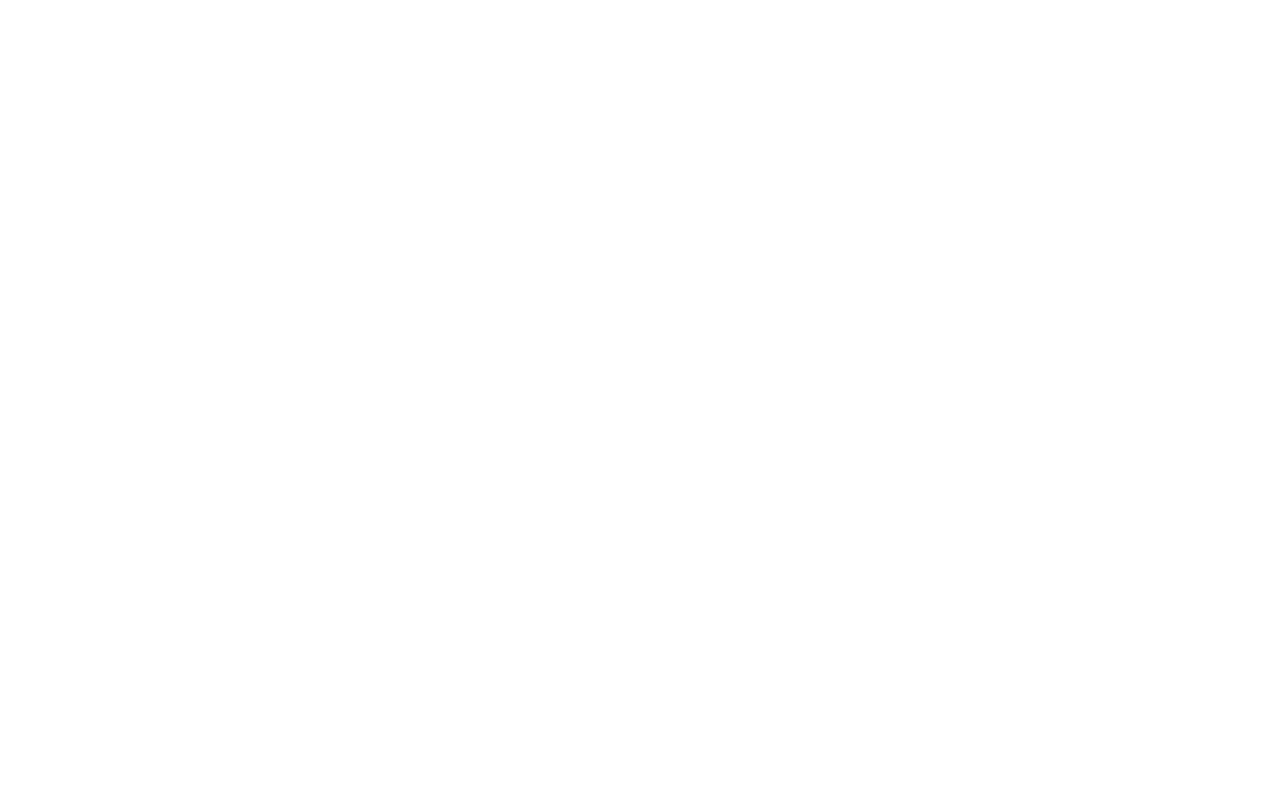
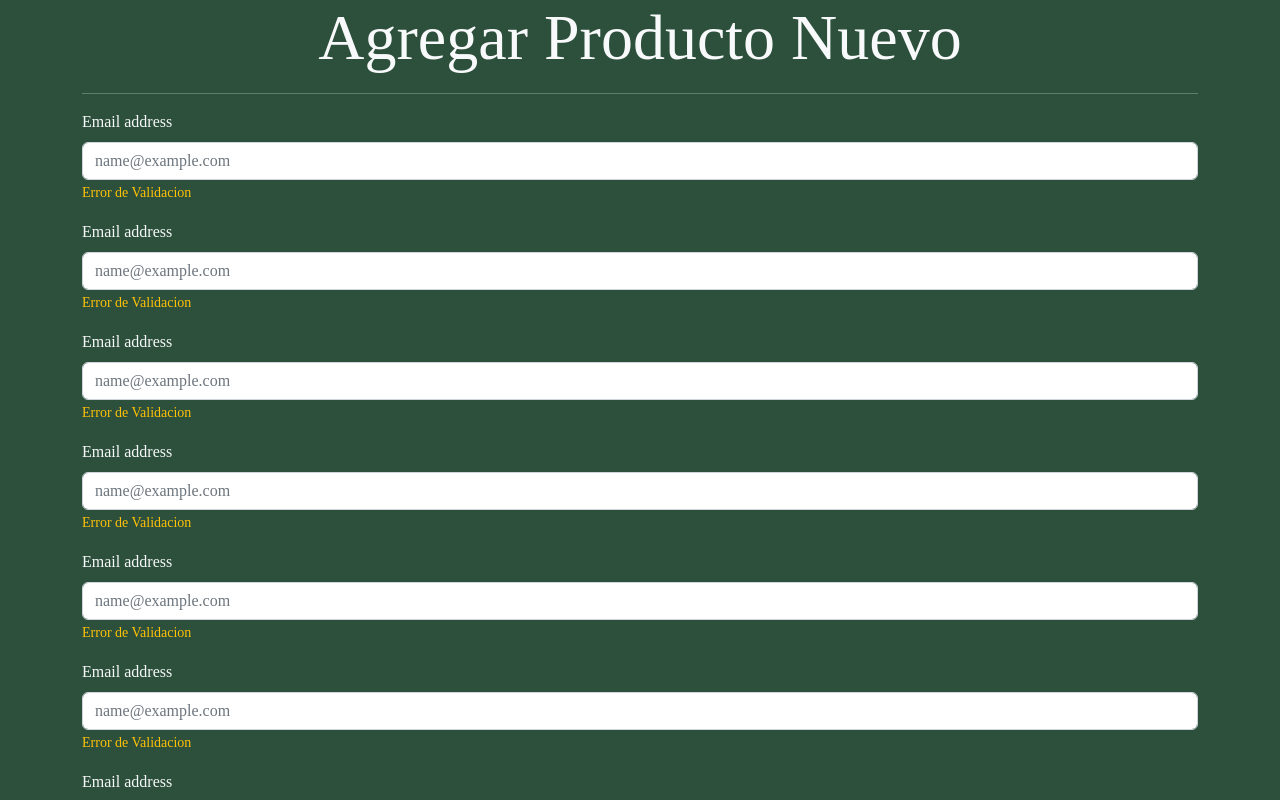
Before and after one commit to gonzalogg94/restaurantFront, a React (Create React App) app: page /administrador/crearProd in a window 1280 px wide. Before the commit this address had no page. Shown: the top 800 px of the page. Built offline with nearby package versions, Linux system fonts and the light colour scheme; a web font is replaced by a local one.

Commit message:
maquetado de los formularios Crear y Editar, terminados, aun sin validaciones

```diff
--- a/src/App.jsx
+++ b/src/App.jsx
@@ -5,6 +5,7 @@ import "bootstrap/dist/css/bootstrap.min.css";
 import "./components/style.css";
 import "bootstrap-icons/font/bootstrap-icons.css"
 import AdministradorProductos from './components/views/AdministradorProductos';
+import CrearProducto from './components/views/productos/CrearProducto';
 
 function App() {
   return (
@@ -13,6 +14,7 @@ function App() {
  <Route exact path='/' element={<Inicio></Inicio>}></Route>
  <Route exact path='/nosotros' element={<Nosotros></Nosotros>} />
  <Route exact path='/administrador' element={<AdministradorProductos/>} />
+ <Route exact path='/administrador/crearProd' element={<CrearProducto/>} />
  </Routes>
  </BrowserRouter>
   );
--- a/src/components/style.css
+++ b/src/components/style.css
@@ -8,6 +8,7 @@
 /* Color de fondo negro */
 .colorFondo {
   background-color:#2C503B;
+  min-height: 100vh;
 }
 
 /* clase para dar tamaño al banner principal de pa pagina */
--- a/src/components/views/AdministradorProductos.jsx
+++ b/src/components/views/AdministradorProductos.jsx
@@ -2,18 +2,22 @@ import React from "react";
 import { Container } from "react-bootstrap";
 import Table from "react-bootstrap/Table";
 import Button from "react-bootstrap/Button";
+import ItemProducto from "./productos/ItemProducto";
 
 const AdministradorProductos = () => {
   return (
+    <section className="colorFondo fuente">
       <Container>
         <div>
-        <h2 className="display-3 text-center my-2">Administrador de Productos</h2>
+          <h2 className="display-3 text-center my-2 text-light">
+            Administrador de Productos
+          </h2>
           <hr />
         </div>
-      <div>
-        <div className="d-flex justify-content-around  my-3">
+        <div className="table-responsive">
+          <div className="d-flex justify-content-around  my-3 text-light">
             <h3>Listado de Productos</h3>
-          <Button variant="outline-primary">Agregar</Button>
+            <Button variant="outline-info">Agregar</Button>
           </div>
           <Table striped bordered hover variant="dark">
             <thead>
@@ -28,20 +32,12 @@ const AdministradorProductos = () => {
               </tr>
             </thead>
             <tbody>
-            <tr>
-              <td>1</td>
-              <td>Mark</td>
-              <td>Otto</td>
-              <td>@mdo</td>
-              <td>@mdo</td>
-              <td>@mdo</td>
-              <td>@mdo</td>
-            </tr>
-
+              <ItemProducto />
             </tbody>
           </Table>
         </div>
       </Container>
+    </section>
   );
 };
 
--- /dev/null
+++ b/src/components/views/productos/CrearProducto.jsx
@@ -0,0 +1,60 @@
+import { Container } from "react-bootstrap";
+import Form from "react-bootstrap/Form";
+import Button from "react-bootstrap/Button";
+
+const CrearProducto = () => {
+  return (
+    <section className="colorFondo fuente text-light">
+      <Container>
+        <div>
+          <h2 className="display-3 text-center by-3">Agregar Producto Nuevo</h2>
+          <hr />
+        </div>
+        <div>
+          <Form className="by-3">
+            <Form.Group className="mb-3" controlId="exampleForm.ControlInput1">
+              <Form.Label>Email address</Form.Label>
+              <Form.Control type="text" placeholder="name@example.com" />
+              <Form.Text className="text-warning">Error de Validacion</Form.Text>
+            </Form.Group>
+            <Form.Group className="mb-3" controlId="exampleForm.ControlInput1">
+              <Form.Label>Email address</Form.Label>
+              <Form.Control type="text" placeholder="name@example.com" />
+              <Form.Text className="text-warning">Error de Validacion</Form.Text>
+            </Form.Group>
+            <Form.Group className="mb-3" controlId="exampleForm.ControlInput1">
+              <Form.Label>Email address</Form.Label>
+              <Form.Control type="text" placeholder="name@example.com" />
+              <Form.Text className="text-warning">Error de Validacion</Form.Text>
+            </Form.Group>
+            <Form.Group className="mb-3" controlId="exampleForm.ControlInput1">
+              <Form.Label>Email address</Form.Label>
+              <Form.Control type="text" placeholder="name@example.com" />
+              <Form.Text className="text-warning">Error de Validacion</Form.Text>
+            </Form.Group>
+            <Form.Group className="mb-3" controlId="exampleForm.ControlInput1">
+              <Form.Label>Email address</Form.Label>
+              <Form.Control type="text" placeholder="name@example.com" />
+              <Form.Text className="text-warning">Error de Validacion</Form.Text>
+            </Form.Group>
+            <Form.Group className="mb-3" controlId="exampleForm.ControlInput1">
+              <Form.Label>Email address</Form.Label>
+              <Form.Control type="text" placeholder="name@example.com" />
+              <Form.Text className="text-warning">Error de Validacion</Form.Text>
+            </Form.Group>
+            <Form.Group className="mb-3" controlId="exampleForm.ControlInput1">
+              <Form.Label>Email address</Form.Label>
+              <Form.Control type="text" placeholder="name@example.com" />
+              <Form.Text className="text-warning">Error de Validacion</Form.Text>
+            </Form.Group>
+            <Button variant="outline-info" type="submit" className="my-3 "size="lg">
+              Guardar
+            </Button>
+          </Form>
+        </div>
+      </Container>
+    </section>
+  );
+};
+
+export default CrearProducto;
--- a/src/components/views/productos/itemProducto.jsx
+++ b/src/components/views/productos/itemProducto.jsx
@@ -0,0 +1,17 @@
+import React from 'react';
+
+const itemProducto = () => {
+    return (
+        <tr>
+        <td>1</td>
+        <td>Mark</td>
+        <td>Otto</td>
+        <td>@mdo</td>
+        <td>@mdo</td>
+        <td>@mdo</td>
+        <td>@mdo</td>
+      </tr>
+    );
+};
+
+export default itemProducto;
```
Also changed, not shown: src/components/views/productos/EditarProducto.jsx (+60 -0 lines), src/components/views/productos/CrerProducto.jsx (deleted). Lines whose indentation alone changed are shown as unchanged.
